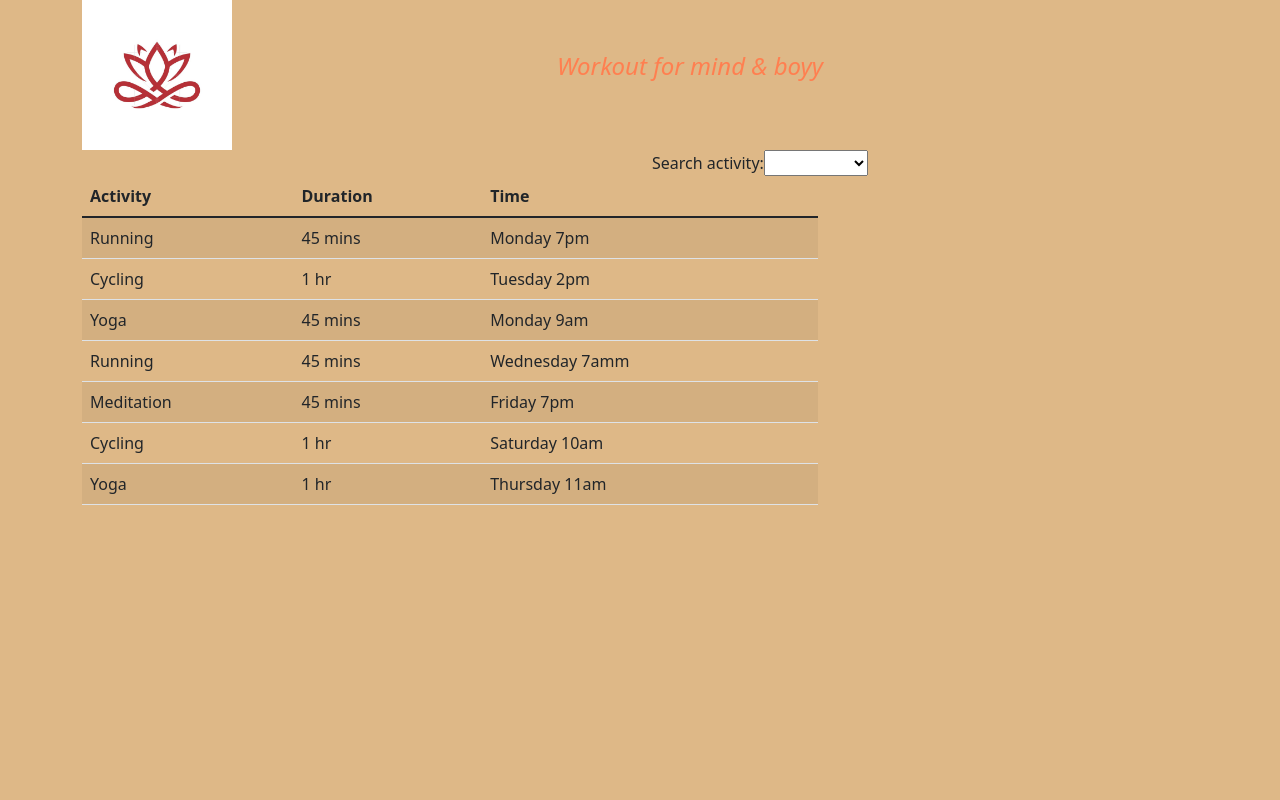
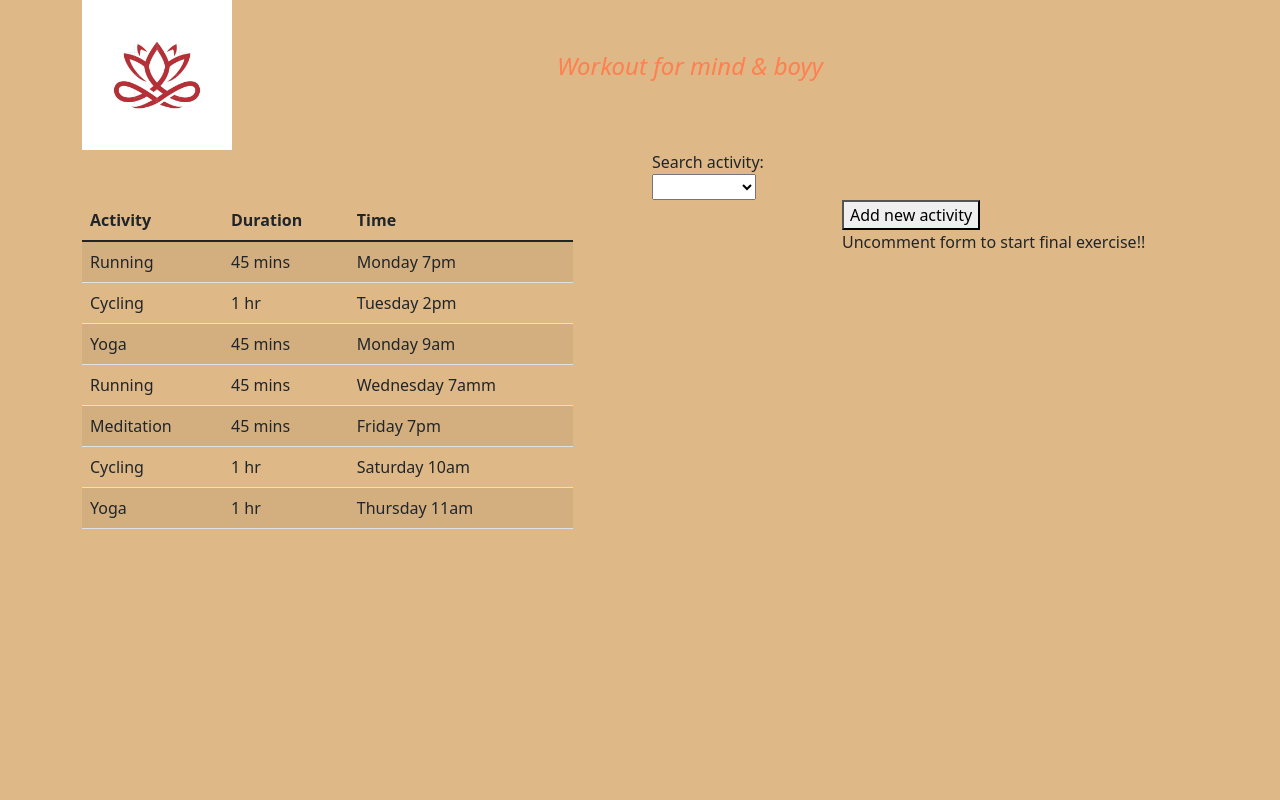
Before and after one commit to chahalsukhveer/activity-app, a React (Create React App) app: page / in a window 1280 px wide. Shown: the top 800 px of the page. Built offline with nearby package versions, Linux system fonts and the light colour scheme.

Commit message:
add-activity-exercise

```diff
--- a/src/App.js
+++ b/src/App.js
@@ -4,10 +4,12 @@ import Footer from './footer';
 import ActivityList from './activity-list';
 import ActivitySelector from './activity-selector';
 import { useState , useEffect} from "react";
+import AddActivity from './add-activity';
 
 function App() {
   const [activities, setActivities] =useState([]);
   const [name, setName] =useState("");
+  // Add here boolean to hide show Add activity form, hint: useState
 
   useEffect(() =>{
     async function fecthData(){
@@ -15,13 +17,26 @@ function App() {
       setActivities(response);
     }
    fecthData();
-  },[])
+  },[]);
+const addActivityClick = () =>{
+
+}
+
   return (
     <div className="container">
         <Header subtitle="Workout for mind & boyy"></Header>
         <ActivitySelector setName={setName} ></ActivitySelector>
         <div className="row">
+        <div className="col-8">
           <ActivityList activities={activities} selectedName={name}></ActivityList>
+          </div>
+          <div className="col-4">
+             <button id="addActivity" onClick={addActivityClick}>Add new activity</button>
+             {/*
+             Use boolean property to hide/show add activity form
+              Pass property activities  */}
+             <AddActivity></AddActivity>
+          </div>
         </div>
         <Footer footerText="It is awesome app"></Footer>
     </div>
--- a/src/activity-selector/index.js
+++ b/src/activity-selector/index.js
@@ -6,7 +6,7 @@ const ActivitySelector = ({setName}) => {
         <>
          <div className="row">
         <div className="col-md-6"></div>
-        <div className="col-md-6">
+        <div className="col-md-2">
         <form>
             <label htmlFor="name">
                 Search activity:
--- /dev/null
+++ b/src/add-activity/index.js
@@ -0,0 +1,32 @@
+const AddActivity = () => {
+    console.log("Add activity");
+    return (
+
+        <>
+        <p>Uncomment form to start final exercise!!</p>
+            {/* <form className="mt-2">
+                <div className="form-group">
+                    <label labelFor="name">Name</label>
+                    <input type="text" className="form-control" value={name} placeholder="Name" id="name" onChange={onChange}></input>
+                </div>
+                <div className="form-group">
+                    <label labelFor="duration">Duration</label>
+                    <input type="text" className="form-control" value={duration} placeholder="Duration" id="duration" onChange={onChange}></input>
+                </div>
+                <div className="form-group">
+                    <label labelFor="time">Time</label>
+                    <input type="text" className="form-control" value={time} placeholder="Time" id="time" onChange={onChange}></input>
+                </div>
+                <button
+                    className="btn btn-primary mt-2"
+                    disabled={!newActivitySession.name || !newActivitySession.duration || !newActivitySession.time}
+                    onClick={onSubmit}
+                >
+                    Submit
+                </button>
+            </form> */}
+        </>
+     );
+}
+
+export default AddActivity;
```
